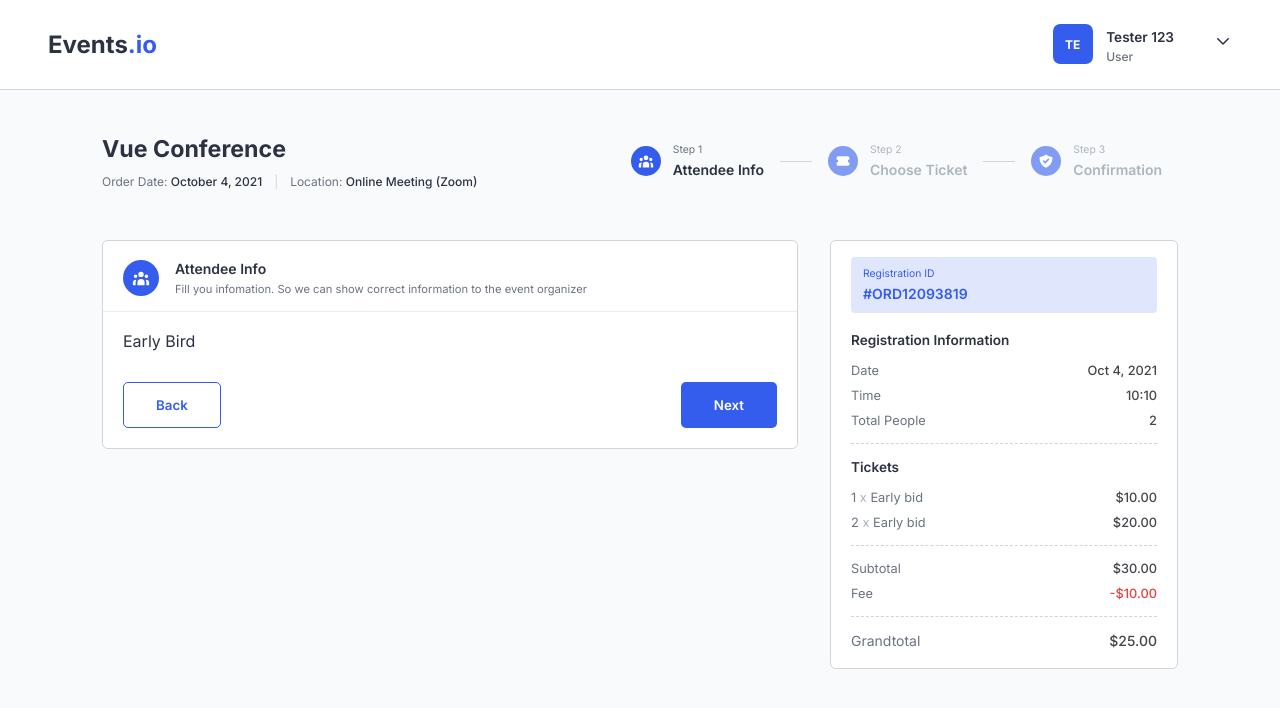
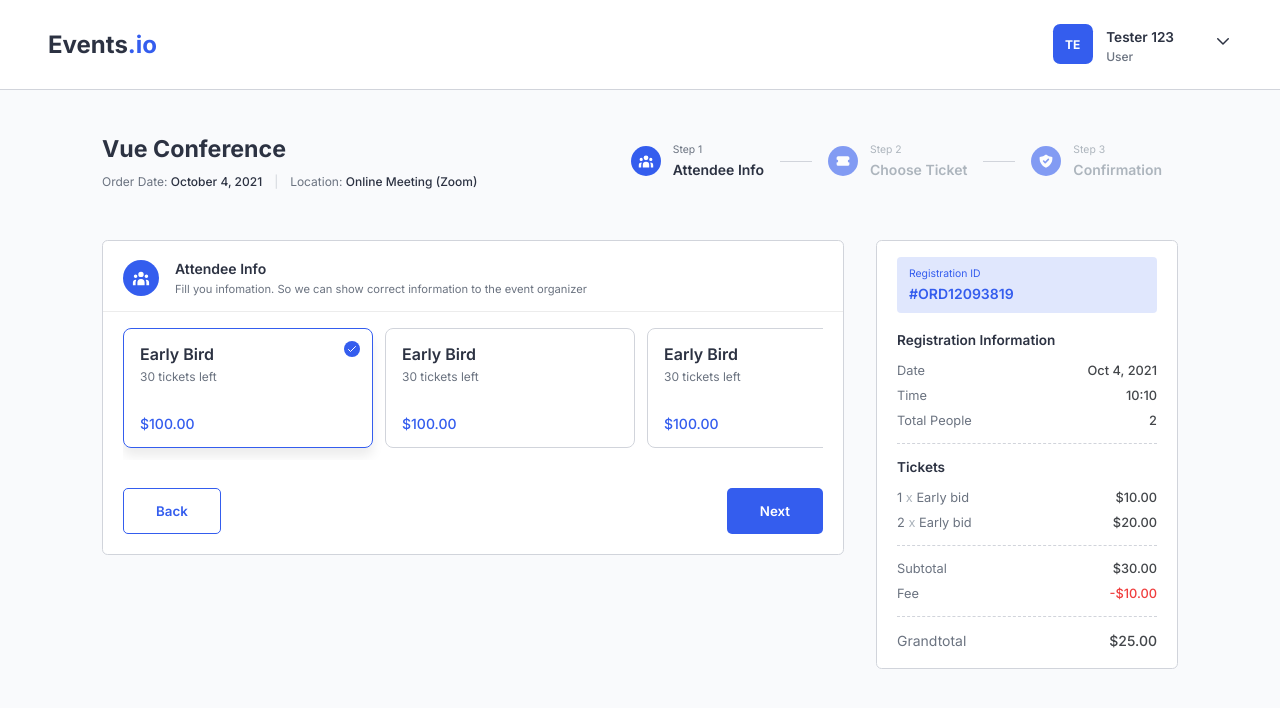
Before and after one commit to Erik3010/events.io, a React (Create React App) app: page /registration in a window 1280 px wide. Shown: the top 708 px of the page. Built offline with nearby package versions, Linux system fonts and the light colour scheme.

Commit message:
feat(style): add styling to ticket card

```diff
--- a/src/components/Registration/RegistrationTicket/RegistrationTicket.js
+++ b/src/components/Registration/RegistrationTicket/RegistrationTicket.js
@@ -1,14 +1,91 @@
 import styles from "components/Registration/RegistrationTicket/RegistrationTicket.module.scss";
+
+import cx from "classnames";
+
+import { ReactComponent as Check } from "assets/icons/Check.svg";
 
 function RegistrationTicket() {
   return (
     <div className={styles["registration-ticket-container"]}>
-      <div className={styles["registration-ticket-list"]}>
-        <div className={styles["registration-ticket-item"]}>
-          <div className={styles["registration-ticket-item-title"]}>
+      <div className={cx(styles["registration-ticket-item"], styles["active"])}>
+        <div className={styles["registration-ticket-item-check"]}>
+          <Check width={12} height={12} />
+        </div>
+        <div className={styles["registration-ticket-item-header"]}>
+          <div className={styles["registration-ticket-item-header-title"]}>
             Early Bird
           </div>
-          <div className={styles["registration-ticket-item-content"]}></div>
+          <div className={styles["registration-ticket-item-header-tagline"]}>
+            30 tickets left
+          </div>
+        </div>
+        <div className={styles["registration-ticket-item-content"]}>
+          $100.00
+        </div>
+      </div>
+      <div className={styles["registration-ticket-item"]}>
+        <div className={styles["registration-ticket-item-header"]}>
+          <div className={styles["registration-ticket-item-header-title"]}>
+            Early Bird
+          </div>
+          <div className={styles["registration-ticket-item-header-tagline"]}>
+            30 tickets left
+          </div>
+        </div>
+        <div className={styles["registration-ticket-item-content"]}>
+          $100.00
+        </div>
+      </div>
+      <div className={styles["registration-ticket-item"]}>
+        <div className={styles["registration-ticket-item-header"]}>
+          <div className={styles["registration-ticket-item-header-title"]}>
+            Early Bird
+          </div>
+          <div className={styles["registration-ticket-item-header-tagline"]}>
+            30 tickets left
+          </div>
+        </div>
+        <div className={styles["registration-ticket-item-content"]}>
+          $100.00
+        </div>
+      </div>
+      <div className={styles["registration-ticket-item"]}>
+        <div className={styles["registration-ticket-item-header"]}>
+          <div className={styles["registration-ticket-item-header-title"]}>
+            Early Bird
+          </div>
+          <div className={styles["registration-ticket-item-header-tagline"]}>
+            30 tickets left
+          </div>
+        </div>
+        <div className={styles["registration-ticket-item-content"]}>
+          $100.00
+        </div>
+      </div>
+      <div className={styles["registration-ticket-item"]}>
+        <div className={styles["registration-ticket-item-header"]}>
+          <div className={styles["registration-ticket-item-header-title"]}>
+            Early Bird
+          </div>
+          <div className={styles["registration-ticket-item-header-tagline"]}>
+            30 tickets left
+          </div>
+        </div>
+        <div className={styles["registration-ticket-item-content"]}>
+          $100.00
+        </div>
+      </div>
+      <div className={styles["registration-ticket-item"]}>
+        <div className={styles["registration-ticket-item-header"]}>
+          <div className={styles["registration-ticket-item-header-title"]}>
+            Early Bird
+          </div>
+          <div className={styles["registration-ticket-item-header-tagline"]}>
+            30 tickets left
+          </div>
+        </div>
+        <div className={styles["registration-ticket-item-content"]}>
+          $100.00
         </div>
       </div>
     </div>
--- a/src/components/Registration/RegistrationTicket/RegistrationTicket.module.scss
+++ b/src/components/Registration/RegistrationTicket/RegistrationTicket.module.scss
@@ -1 +1,62 @@
 @import "scss/variables";
+
+.registration-ticket {
+  &-container {
+    display: flex;
+    overflow: auto;
+    max-width: 700px;
+    flex-wrap: nowrap;
+    > * + * {
+      margin-left: 0.75rem;
+    }
+    padding-bottom: 0.75rem;
+  }
+  &-item {
+    &-check {
+      position: absolute;
+      right: 0.75rem;
+      background: $primary;
+      border-radius: 50%;
+      width: 1rem;
+      height: 1rem;
+      display: flex;
+      align-items: center;
+      justify-content: center;
+      svg {
+        stroke: $white;
+      }
+    }
+    &:hover {
+      box-shadow: $shadowSm;
+    }
+    &.active {
+      border: 1.5px solid $primary;
+      box-shadow: $shadowMd;
+    }
+    position: relative;
+    transition: $transition;
+    cursor: pointer;
+    min-width: 250px;
+    border: 1px solid $border;
+    border-radius: 0.5rem;
+    padding: 0.75rem 1rem;
+    &-header {
+      &-title {
+        font-weight: 600;
+      }
+      &-tagline {
+        font-size: 0.75rem;
+        color: $subtitle;
+      }
+    }
+    &-content {
+      height: 3rem;
+      display: flex;
+      flex-direction: column;
+      justify-content: flex-end;
+      color: $primary;
+      font-weight: 500;
+      font-size: 0.875rem;
+    }
+  }
+}
```
Also changed, not shown: src/assets/icons/Check.svg (added).
